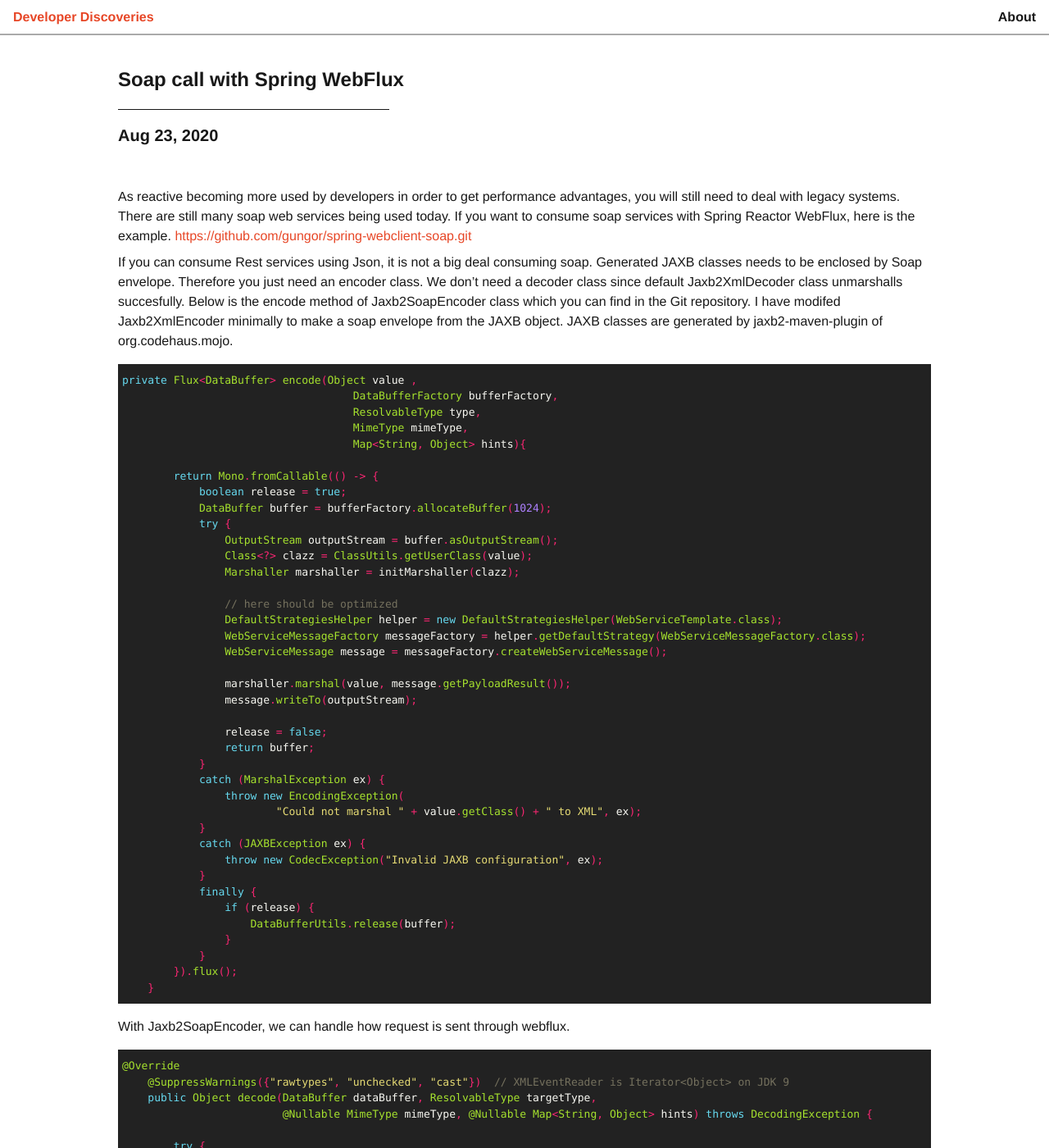
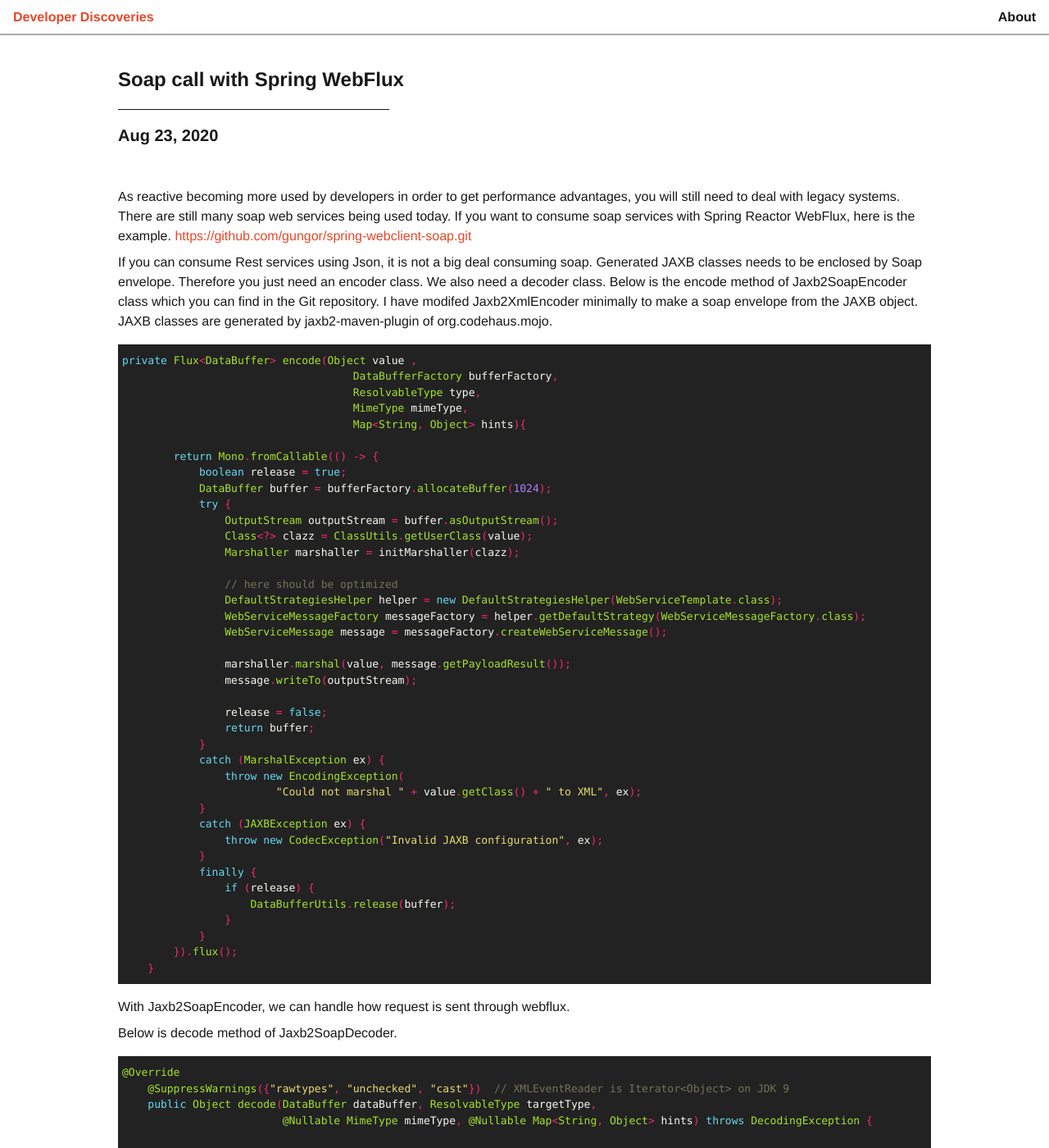
Before and after one commit to gungor/gungor.github.io, a Jekyll site: the page built from _posts/2020-08-23-soap-call-with-spring-webflux.markdown, in a window 1280 px wide and 1400 px high. Shown: the whole window at 82% size. Built offline with Jekyll 4.4.1, drawn with Linux system fonts in a browser that asks for light colours.

Commit message:
article update

```diff
--- a/_posts/2020-08-23-soap-call-with-spring-webflux.markdown
+++ b/_posts/2020-08-23-soap-call-with-spring-webflux.markdown
@@ -10,7 +10,7 @@ There are still many soap web services being used today. If you want to consume
 
 If you can consume Rest services using Json, it is not a big deal consuming soap.
 Generated JAXB classes needs to be enclosed by Soap envelope.
-Therefore you just need an encoder class. We don't need a decoder class since default Jaxb2XmlDecoder class unmarshalls succesfully.
+Therefore you just need an encoder class. We also need a decoder class.
 Below is the encode method of Jaxb2SoapEncoder class which you can find in the Git repository. I have modifed Jaxb2XmlEncoder minimally to make a soap envelope
 from the JAXB object. JAXB classes are generated by jaxb2-maven-plugin of org.codehaus.mojo.
 
@@ -57,6 +57,8 @@ private Flux<DataBuffer> encode(Object value ,
 {% endhighlight %}
 
 With Jaxb2SoapEncoder, we can handle how request is sent through webflux.
+
+Below is decode method of Jaxb2SoapDecoder.
 
 {% highlight java %}
 @Override
```
